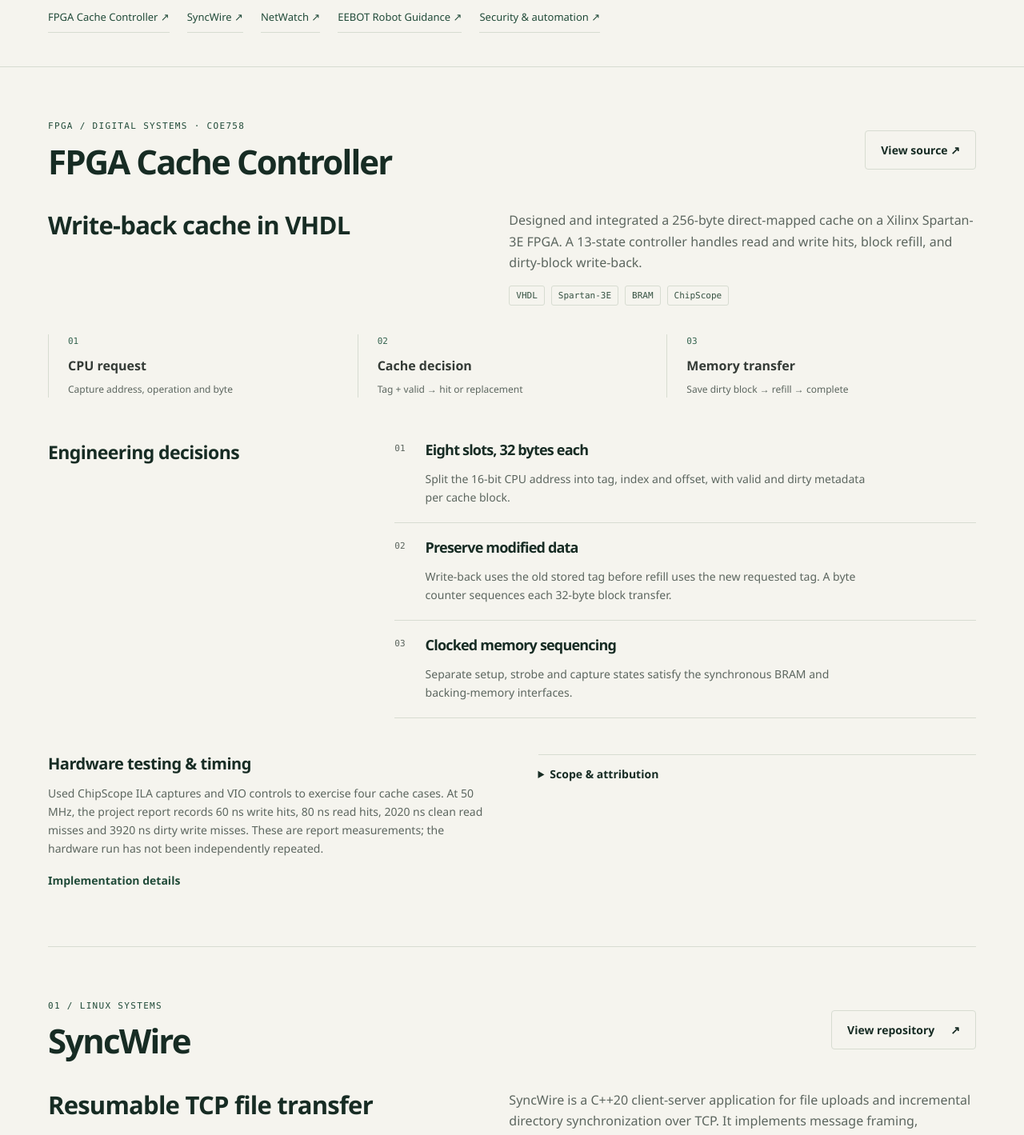
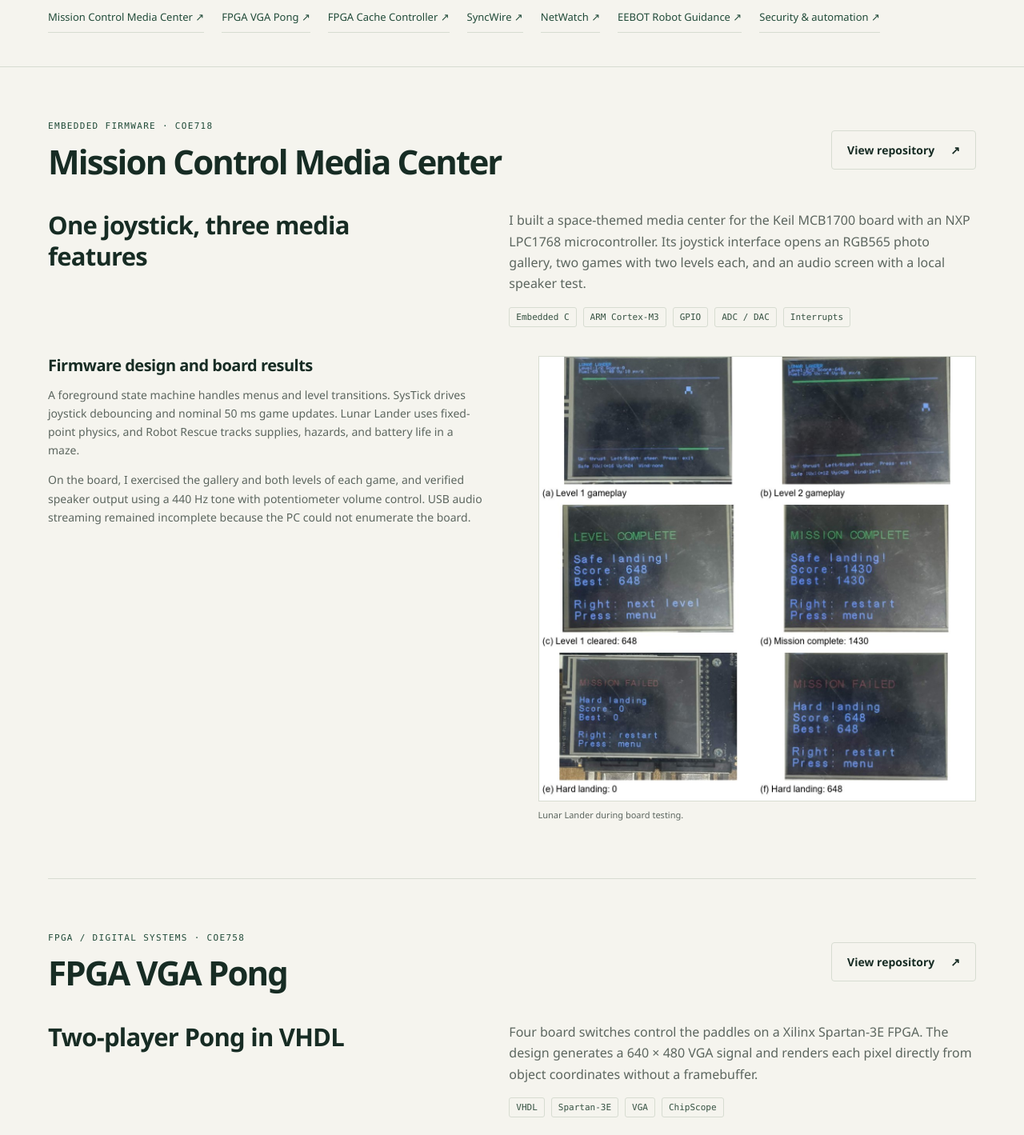
Before and after one commit to ShayaanRashedin/ShayaanRashedin.github.io, a plain HTML site: page projects.html in a window 1280 px wide. Shown: the part 329-1748 px from the top of the page at 80% size. Drawn offline with Linux system fonts and the light colour scheme.

Commit message:
Add Mission Control Media Center and FPGA VGA Pong

```diff
--- a/assets/css/redesign.css
+++ b/assets/css/redesign.css
@@ -616,6 +616,19 @@ footer {
 .case-visual figcaption {
   font-size:11px
 }
+.hardware-evidence {
+  margin:0
+}
+.hardware-evidence img {
+  display:block;
+  width:100%;
+  height:auto;
+  border:1px solid var(--border-color)
+}
+.hardware-evidence figcaption {
+  margin-top:8px;
+  color:var(--muted-text)
+}
 .architecture-flow {
   list-style:none;
   padding:0;
--- a/projects.html
+++ b/projects.html
@@ -4,9 +4,9 @@
 <meta charset="UTF-8">
 <meta name="viewport" content="width=device-width, initial-scale=1">
 <title>Engineering Projects | Shayaan Rashedin</title>
-<meta name="description" content="Explore the problems, architecture, decisions, and validation behind SyncWire, NetWatch, and EEBOT Robot Guidance.">
+<meta name="description" content="Explore the design and hardware testing behind Shayaan Rashedin’s systems software, embedded firmware, and FPGA projects.">
 <meta property="og:title" content="Engineering Projects | Shayaan Rashedin">
-<meta property="og:description" content="Explore the problems, architecture, decisions, and validation behind SyncWire, NetWatch, and EEBOT Robot Guidance.">
+<meta property="og:description" content="Explore the design and hardware testing behind Shayaan Rashedin’s systems software, embedded firmware, and FPGA projects.">
 <meta name="theme-color" content="#f4f3ed">
 <link rel="icon" href="assets/images/monogram.svg" type="image/svg+xml">
 <link rel="stylesheet" href="assets/css/style.css">
@@ -40,6 +40,8 @@
 <h1>Projects</h1>
 <p class="lead">The problems, tradeoffs, and implementation details behind my work.</p>
 <nav class="project-index" aria-label="Jump to project">
+<a href="#mission-control-media-center">Mission Control Media Center <span aria-hidden="true">↗</span></a>
+<a href="#fpga-vga-pong">FPGA VGA Pong <span aria-hidden="true">↗</span></a>
 <a href="#fpga-cache-controller">FPGA Cache Controller ↗</a>
 <a class="" href="#syncwire">SyncWire <span aria-hidden="true">↗</span>
 </a>
@@ -52,6 +54,62 @@
 </nav>
 </div>
 </section>
+<section id="mission-control-media-center" class="case-section container">
+<div class="case-heading">
+<div>
+<p class="eyebrow">EMBEDDED FIRMWARE · COE718</p>
+<h2>Mission Control Media Center</h2>
+</div>
+<a class="btn ghost" href="https://github.com/ShayaanRashedin/mission-control-media-center" target="_blank" rel="noopener">View repository <span aria-hidden="true">↗</span></a>
+</div>
+<div class="case-intro">
+<h3>One joystick, three media features</h3>
+<div>
+<p>I built a space-themed media center for the Keil MCB1700 board with an NXP LPC1768 microcontroller. Its joystick interface opens an RGB565 photo gallery, two games with two levels each, and an audio screen with a local speaker test.</p>
+<div class="tags"><span>Embedded C</span><span>ARM Cortex-M3</span><span>GPIO</span><span>ADC / DAC</span><span>Interrupts</span></div>
+</div>
+</div>
+<div class="case-evidence">
+<div>
+<h3>Firmware design and board results</h3>
+<p>A foreground state machine handles menus and level transitions. SysTick drives joystick debouncing and nominal 50 ms game updates. Lunar Lander uses fixed-point physics, and Robot Rescue tracks supplies, hazards, and battery life in a maze.</p>
+<p>On the board, I exercised the gallery and both levels of each game, and verified speaker output using a 440 Hz tone with potentiometer volume control. USB audio streaming remained incomplete because the PC could not enumerate the board.</p>
+</div>
+<figure class="case-visual hardware-evidence">
+<img src="assets/images/projects/mission-control-lunar-lander.jpg" alt="Lunar Lander gameplay and results on the Keil board’s LCD" width="1120" height="1140" loading="lazy">
+<figcaption>Lunar Lander during board testing.</figcaption>
+</figure>
+</div>
+</section>
+
+<section id="fpga-vga-pong" class="case-section container">
+<div class="case-heading">
+<div>
+<p class="eyebrow">FPGA / DIGITAL SYSTEMS · COE758</p>
+<h2>FPGA VGA Pong</h2>
+</div>
+<a class="btn ghost" href="https://github.com/ShayaanRashedin/fpga-vga-pong" target="_blank" rel="noopener">View repository <span aria-hidden="true">↗</span></a>
+</div>
+<div class="case-intro">
+<h3>Two-player Pong in VHDL</h3>
+<div>
+<p>Four board switches control the paddles on a Xilinx Spartan-3E FPGA. The design generates a 640 × 480 VGA signal and renders each pixel directly from object coordinates without a framebuffer.</p>
+<div class="tags"><span>VHDL</span><span>Spartan-3E</span><span>VGA</span><span>ChipScope</span></div>
+</div>
+</div>
+<div class="case-evidence">
+<div>
+<h3>Video timing and hardware tests</h3>
+<p>Separate modules handle VGA timing, rendering, and gameplay. The game updates during vertical blanking so object positions stay fixed throughout the visible frame. A state machine handles serving, play, and restarts after the ball passes through a gate.</p>
+<p>On the lab board, I checked paddle movement, collisions, gate exits, and restarts. ChipScope captures showed a 32 µs horizontal line period, a 3.84 µs horizontal sync pulse, and a 25 MHz video DAC clock cadence.</p>
+</div>
+<figure class="case-visual hardware-evidence">
+<img src="assets/images/projects/fpga-vga-pong-gameplay.jpg" alt="FPGA Pong on a VGA monitor with a green playing field and two paddles" width="1280" height="960" loading="lazy">
+<figcaption>Pong running on the lab VGA monitor.</figcaption>
+</figure>
+</div>
+</section>
+
 <section id="fpga-cache-controller" class="case-section container">
 <div class="case-heading"><div><p class="eyebrow">FPGA / DIGITAL SYSTEMS · COE758</p><h2>FPGA Cache Controller</h2></div><a class="btn ghost" href="https://github.com/ShayaanRashedin/ShayaanRashedin.github.io/tree/main/projects/fpga-cache-controller" target="_blank" rel="noopener">View source ↗</a></div>
 <div class="case-intro"><h3>Write-back cache in VHDL</h3><div><p>Designed and integrated a 256-byte direct-mapped cache on a Xilinx Spartan-3E FPGA. A 13-state controller handles read and write hits, block refill, and dirty-block write-back.</p><div class="tags"><span>VHDL</span><span>Spartan-3E</span><span>BRAM</span><span>ChipScope</span></div></div></div>
```
Also changed, not shown: index.html (+12 -0 lines), assets/images/projects/fpga-vga-pong-gameplay.jpg (added), assets/images/projects/mission-control-lunar-lander.jpg (added).
